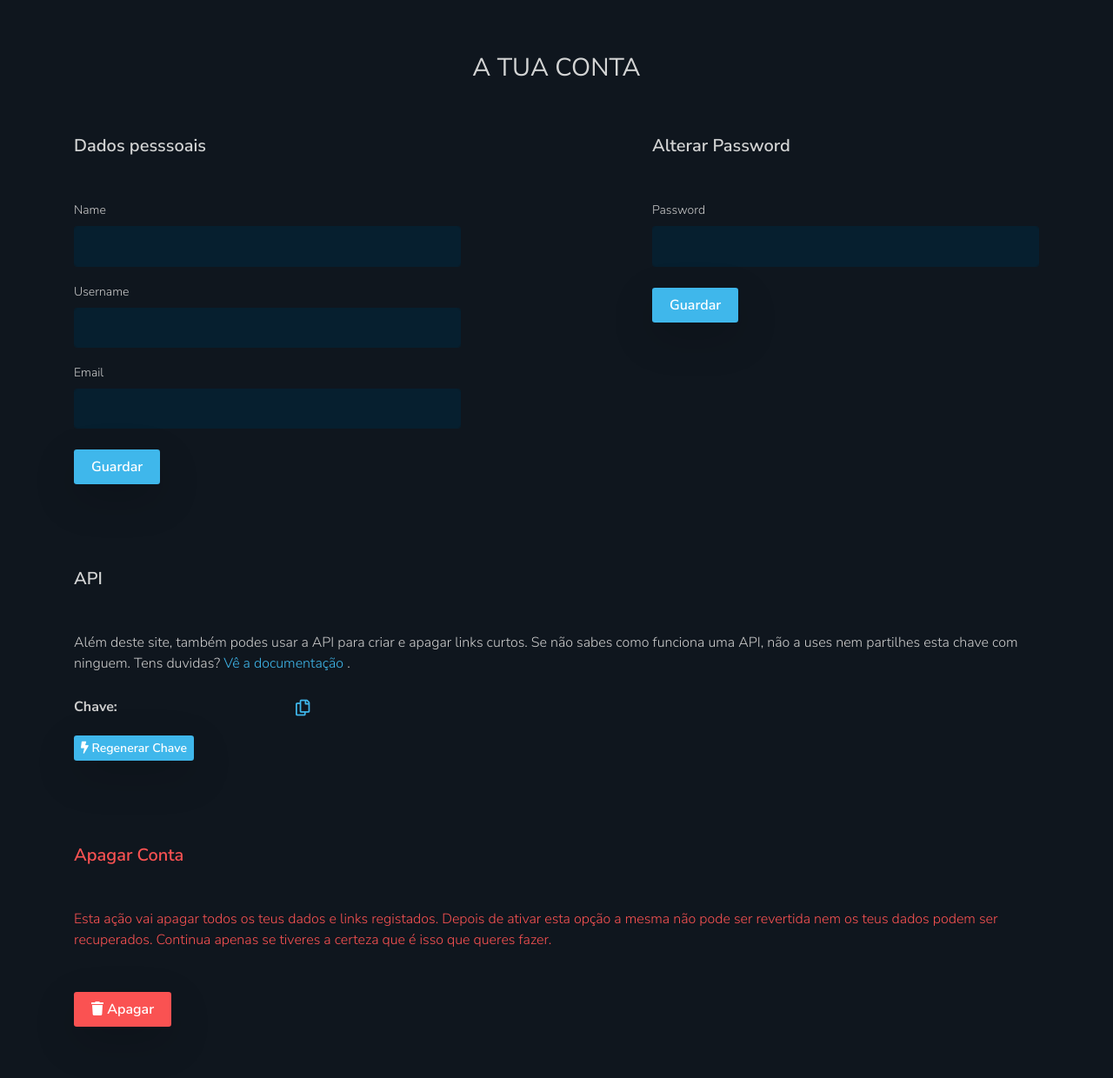
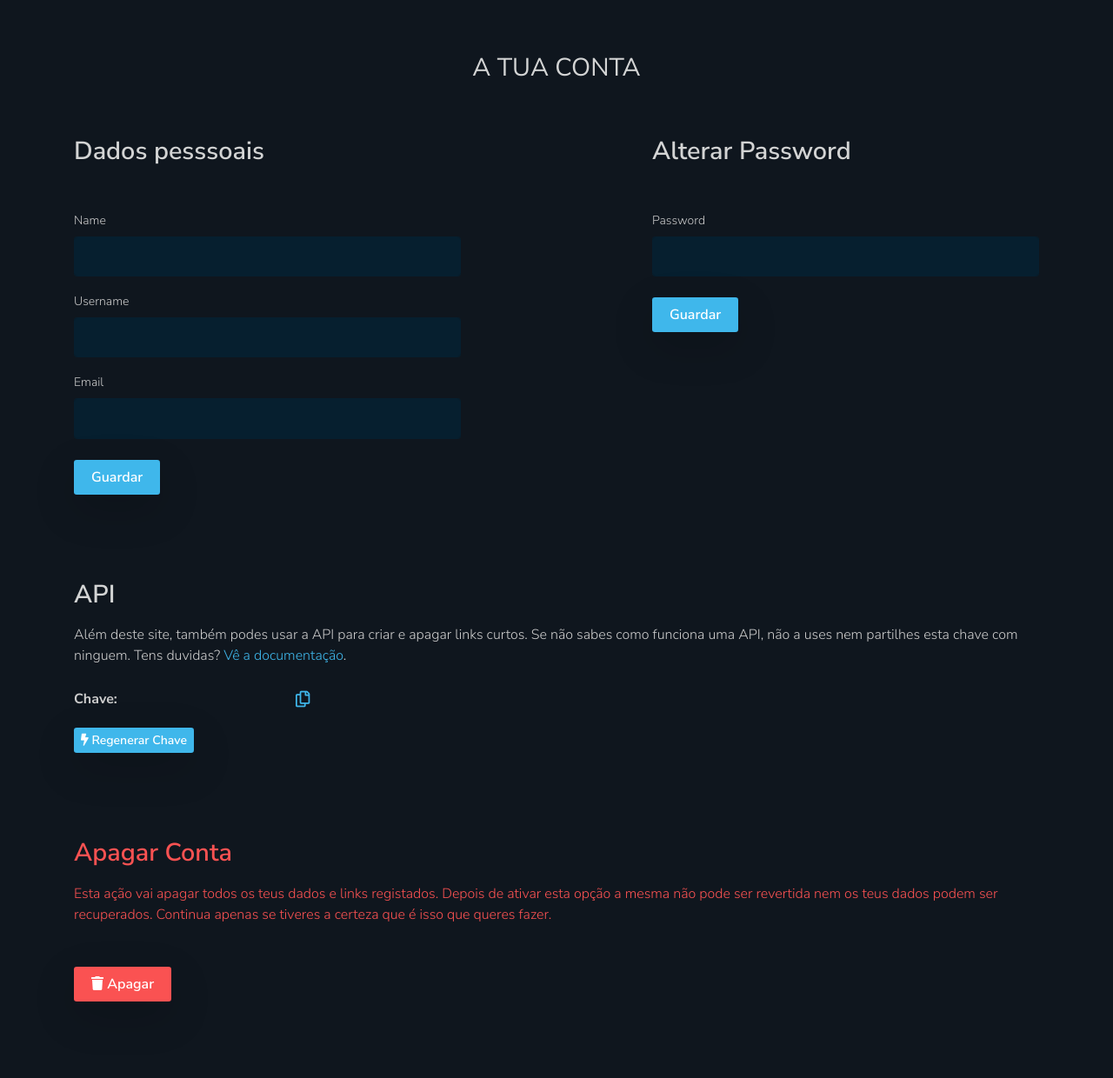
Before and after one commit to lmribeiro/curtos.pt, a Yii app: the page made by views/site/account.php in a window 1280 px wide. Shown: the part 88-1328 px from the top of the page at 87% size. Run offline with PHP 8.4 and a stand-in for Yii, Linux system fonts and the light colour scheme; the template is opened without the code that fills it, so the values that code supplies are empty; form fields are guessed from the names that the template uses; some libraries are stand-ins or nearby versions.

Commit message:
Improve overall design

```diff
--- a/views/modals/accountDelete.php
+++ b/views/modals/accountDelete.php
@@ -20,7 +20,7 @@ $form = ActiveForm::begin([
                 <button class="close" data-dismiss="modal">×</button>
             </div>
             <div class="modal-body">
-                <?= Yii::t('app', 'Tens mesmo a certeza que queres apagar a sua conta?') ?>
+                <?= Yii::t('app', 'Tens a certeza que queres apagar a tua conta?') ?>
             </div>
             <div class="modal-footer">
                 <button class="btn btn-danger" type="submit">
--- a/views/modals/renew.php
+++ b/views/modals/renew.php
@@ -14,7 +14,7 @@ $form = ActiveForm::begin([
     <div class="modal-dialog modal-md">
         <div class="modal-content">
             <div class="modal-header">
-                <h5 class="modal-title"><?= Yii::t('app', 'Renovar data Expiração?') ?></h5>
+                <h5 class="modal-title"><?= Yii::t('app', 'Renovar data Expiração') ?></h5>
                 <button class="close" data-dismiss="modal">×</button>
             </div>
             <div class="modal-body">
--- a/views/site/_api/changelog.php
+++ b/views/site/_api/changelog.php
@@ -1,5 +1,4 @@
 <h2 class="bd-title mt-5" id="changelog"><?= Yii::t('app', 'Changelog') ?></h2>
-<h3 class="mb-4 mt-3"><?= Yii::t('app', 'Versão 1.0.0 (draft)') ?></h3>
 <p class="bd-lead">2020/11/22</p>
 <ul>
     <li><?= Yii::t('app', 'Adicionar endpoint para estatisticas') ?></li>
--- a/views/site/account.php
+++ b/views/site/account.php
@@ -1,5 +1,7 @@
 <?php
 /* @var $this yii\web\View */
+/** @var array $account */
+/** @var string $password */
 
 use yii\bootstrap\ActiveForm;
 use yii\helpers\Html;
@@ -25,7 +27,7 @@ $this->params['modals'][] = "apiKey";
             <div class="">
                 <div class="row">
                     <div class="col-xs-12 col-lg-5 mb-5">
-                        <h5 class="mb-5"><?= Yii::t('app', 'Dados pesssoais') ?></h5>
+                        <h2 class="mb-5"><?= Yii::t('app', 'Dados pesssoais') ?></h2>
                         <?php
                         $form = ActiveForm::begin([
                             'id' => 'account-form',
@@ -61,7 +63,7 @@ $this->params['modals'][] = "apiKey";
 
                     <?php ActiveForm::end(); ?>
                     <div class="col-xs-12 col-lg-5 offset-lg-2 mb-5">
-                        <h5 class="mb-5"><?= Yii::t('app', 'Alterar Password') ?></h5>
+                        <h2 class="mb-5"><?= Yii::t('app', 'Alterar Password') ?></h2>
                         <?php
                         $form2 = ActiveForm::begin([
                             'id' => 'password-form',
@@ -91,11 +93,10 @@ $this->params['modals'][] = "apiKey";
             <div class="">
                 <div class="row ">
                     <div class="col-xs-12 col-lg-12 mb-5 mt-5">
-                        <h5 class="mb-5"><?= Yii::t('app', 'API') ?></h5>
+                        <h2 class="mb-3"><?= Yii::t('app', 'API') ?></h2>
                         <p>
                             <?= Yii::t('app', 'Além deste site, também podes usar a API para criar e apagar links curtos. Se não sabes como funciona uma API, não a uses nem partilhes esta chave com ninguem.') ?>
-                            <?= Yii::t('app', 'Tens duvidas?') ?> <?= Html::tag('span', Html::a(Yii::t('app', 'Vê a documentação'), 'api-v1')); ?>
-                            .
+                            <?= Yii::t('app', 'Tens duvidas?') ?> <?= Html::tag('span', Html::a(Yii::t('app', 'Vê a documentação'), 'api-v1')); ?>.
                         </p>
 
                         <p class="mt-4">
@@ -119,7 +120,7 @@ $this->params['modals'][] = "apiKey";
             <div class="">
                 <div class="row ">
                     <div class="col-xs-12 col-lg-12 mb-5 mt-5">
-                        <h5 class="mb-5 text-danger"><?= Yii::t('app', 'Apagar Conta') ?></h5>
+                        <h2 class="mb-3 text-danger"><?= Yii::t('app', 'Apagar Conta') ?></h2>
                         <p class="text-danger">
                             <?= Yii::t('app', 'Esta ação vai apagar todos os teus dados e links registados.') ?>
                             <?= Yii::t('app', 'Depois de ativar esta opção a mesma não pode ser revertida nem os teus dados podem ser recuperados.') ?>
--- a/views/site/api.php
+++ b/views/site/api.php
@@ -94,7 +94,7 @@ $this->title = Yii::$app->name . " | " . Yii::t('app', 'API');
 <script>
     $(document).ready(function () {
         $(window).bind('scroll', function () {
-            var navHeight = $(window).height() - 652;
+            const navHeight = $(window).height() - 652;
             if ($(window).scrollTop() > navHeight) {
                 $('#nav').addClass('fixed');
             } else {
--- a/views/site/cli.php
+++ b/views/site/cli.php
@@ -87,7 +87,6 @@ OPTIONS
 
                     <div class="mt-5">
                         <h2 class="bd-title mt-5" id="changelog"><?= Yii::t('app', 'Changelog') ?></h2>
-                        <h3 class="mb-4 mt-3"><?= Yii::t('app', 'Versão 1.0.0') ?></h3>
                         <p class="bd-lead">2020/07/11</p>
                         <ul>
                             <li><?= Yii::t('app', 'Lançamento') ?></li>
@@ -141,7 +140,7 @@ OPTIONS
 <script>
     $(document).ready(function () {
         $(window).bind('scroll', function () {
-            var navHeight = $(window).height() - 652;
+            const navHeight = $(window).height() - 652;
             if ($(window).scrollTop() > navHeight) {
                 $('#nav').addClass('fixed');
             } else {
```
